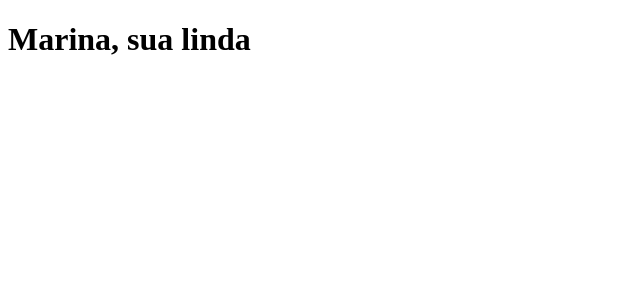
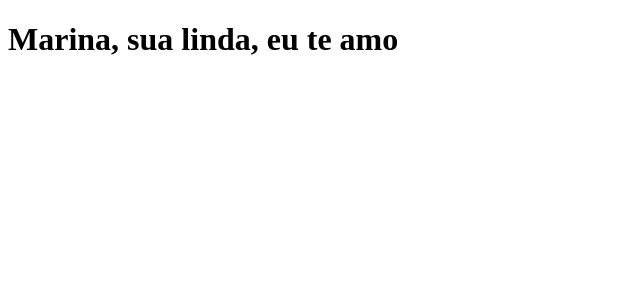
Before and after one commit to mvm-sp/dynamic_publish, a Next.js app: page / in a window 1280 px wide. Shown: the top 300 px of the page, without its empty margins (0-640 px from the left). Built offline with nearby package versions, Linux system fonts and the light colour scheme.

Commit message:
nova alteração para publish

```diff
--- a/pages/index.js
+++ b/pages/index.js
@@ -15,7 +15,7 @@ function Home(){
 
     return(
     <div>
-        <h1>Marina, sua linda</h1>
+        <h1>Marina, sua linda, eu te amo</h1>
     </div>
     )
 }
```
